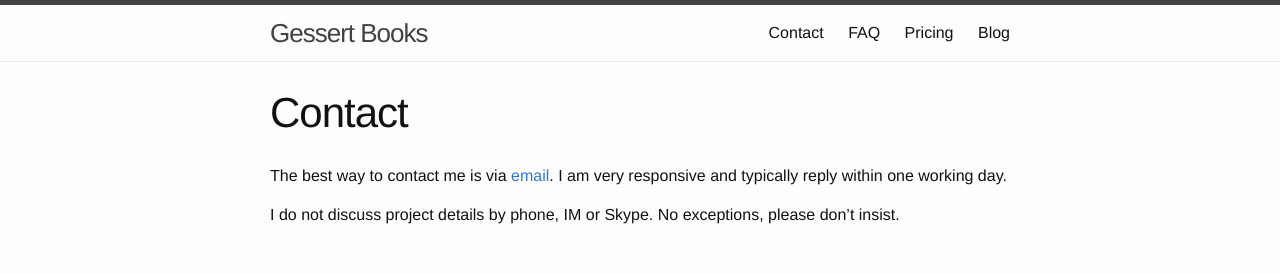
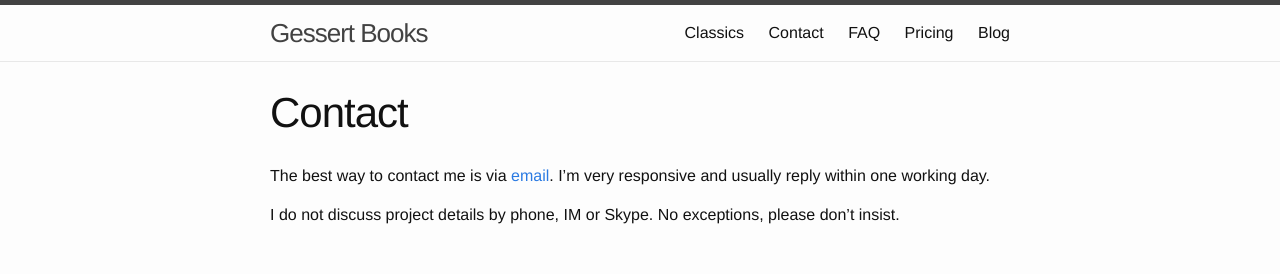
Before and after one commit to phillipgessert/phillipgessert.github.io, a Jekyll site: the page built from contact.md, in a window 1280 px wide. Shown: the top 274 px of the page. Built offline with Jekyll 4.4.1, drawn with Linux system fonts in a browser that asks for light colours.

Commit message:
experimenting with a project page

```diff
--- a/_posts/2016-02-13-welcome-to-jekyll.markdown
+++ b/_posts/2016-02-13-welcome-to-jekyll.markdown
@@ -3,6 +3,8 @@
 title:  "Welcome to Jekyll!"
 date:   2016-02-13 14:59:05 -0600
 categories: jekyll update
+image:
+  feature: /img/me.jpg
 ---
 You’ll find this post in your `_posts` directory. Go ahead and edit it and re-build the site to see your changes. You can rebuild the site in many different ways, but the most common way is to run `jekyll serve`, which launches a web server and auto-regenerates your site when a file is updated.
 
--- a/contact.md
+++ b/contact.md
@@ -4,6 +4,6 @@
 permalink: /Contact/
 ---
 
-The best way to contact me is via [email](phillip@gessertbooks.com). I am very responsive and typically reply within one working day.
+The best way to contact me is via [email](phillip@gessertbooks.com). I'm very responsive and usually reply within one working day.
 
 I do not discuss project details by phone, IM or Skype. No exceptions, please don't insist.
--- a/css/_custom.scss
+++ /dev/null
@@ -1,9 +0,0 @@
-table, th, td {
-   border: 1px solid black;
-   padding: .125em;
-}
-
-.avatar {
-	border-radius: 100%;
-	width: 10%;
-}
```
Also changed, not shown: _posts/2016-02-13-the-black-terrorist.markdown (added, +67 -0 lines), classics.md (added, +5 -0 lines), faq.md (+1 -1 lines), img/bt/bt-cover.jpg (added), img/bt/bt-ibooks-ios.jpg (added), img/bt/bt-ibooks-osx.png (added), img/bt/bt-jacket.png (added), img/bt/bt-kindle-1.jpg (added), img/bt/bt-kindle-2.jpg (added), img/bt/bt-kindle-osx.png (added), img/bt/bt-pages.png (added), img/bt/dap-array.png (added).
